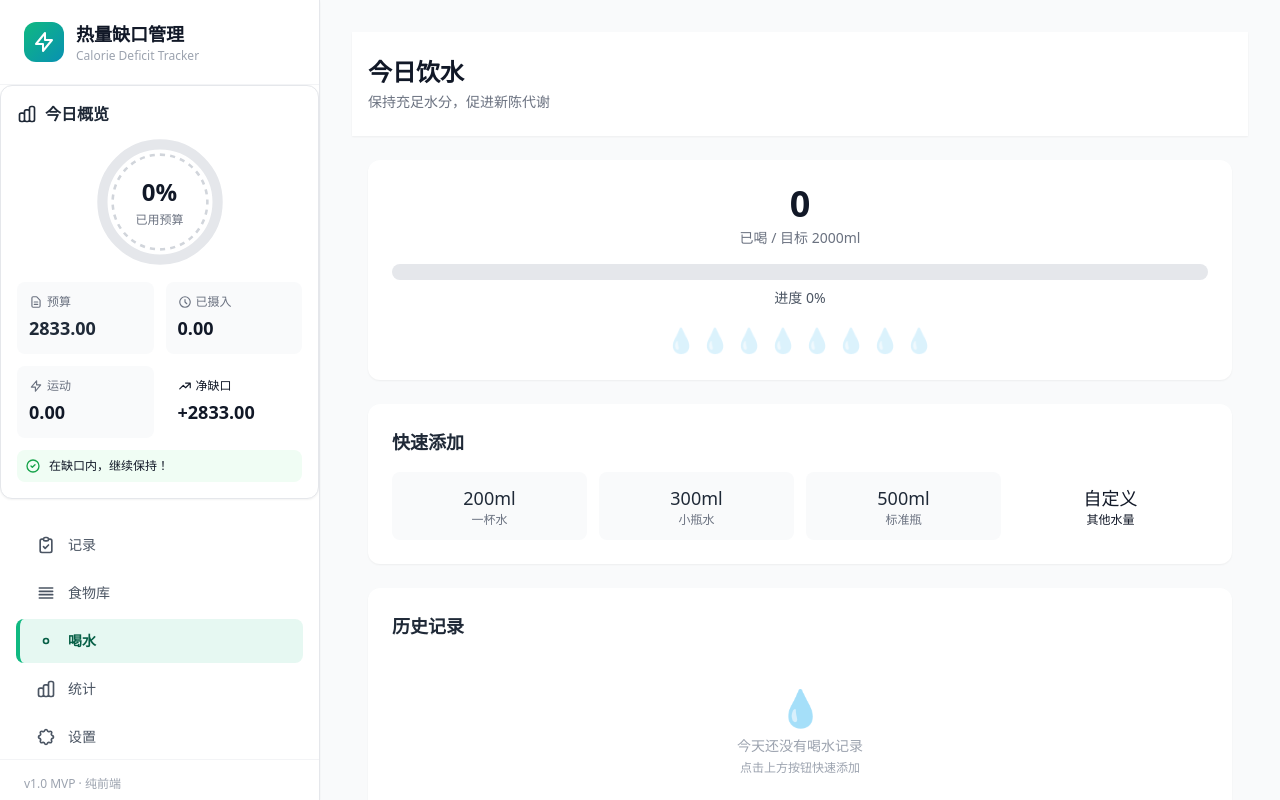
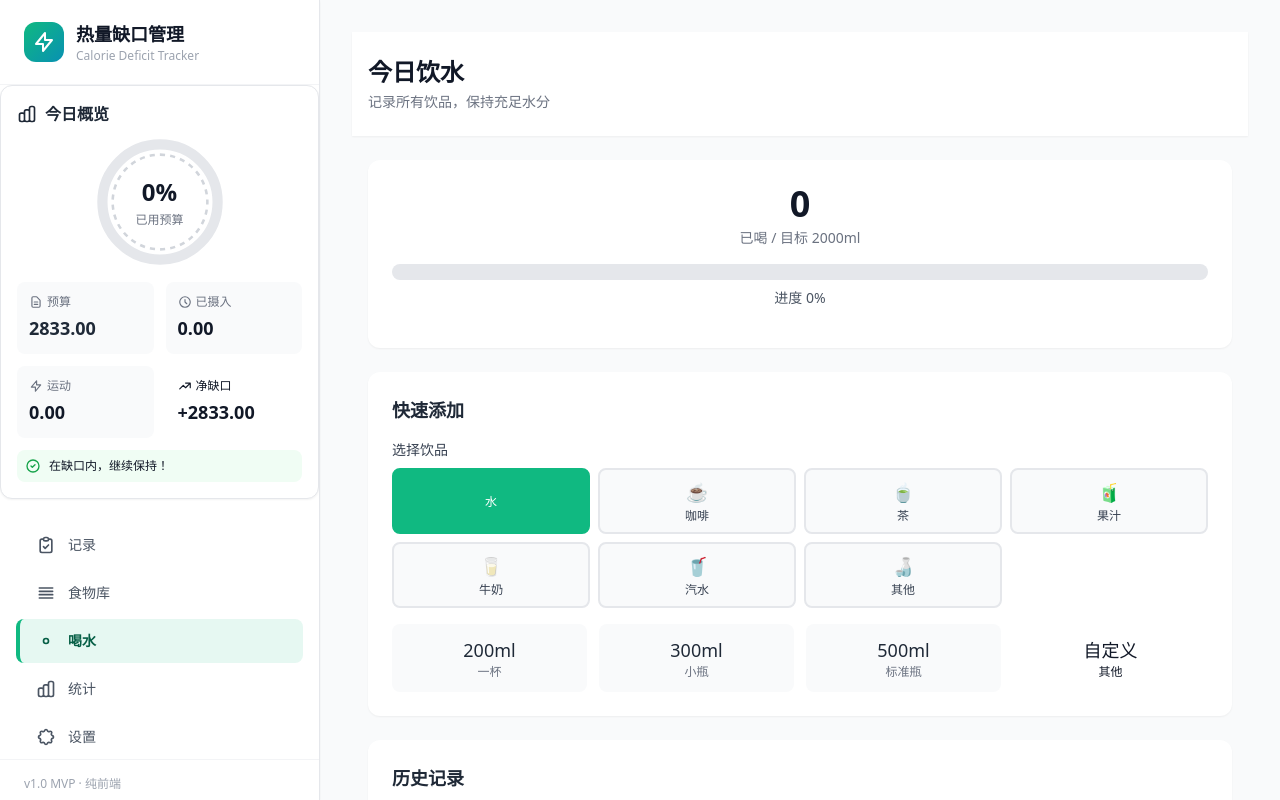
Before and after one commit to Leonn0924/calorie-tracker, a Vue app in the folder src/: page / in a window 1280 px wide. Both pictures are taken after a click on the button "喝水". Shown: the top 800 px of the page. Built offline with nearby package versions, Linux system fonts and the light colour scheme.

Commit message:
feat: 扩展喝水功能支持多种饮品类型
- 新增饮品类型：水/咖啡/茶/果汁/牛奶/汽水/其他
- 饮品类型选择 UI（图标 + 文字）
- 记录显示饮品类型图标
- 按类型统计水量
- 重命名：喝水 → 饮水（更通用）

```diff
--- a/src/src/composables/useWater.ts
+++ b/src/src/composables/useWater.ts
@@ -1,15 +1,28 @@
 import { computed } from 'vue'
-import type { WaterRecord, DailyWaterStats } from '@/types'
+import type { DrinkRecord, DailyDrinkStats } from '@/types'
 import { storage } from '@/utils/storage'
 import { getToday, formatTime } from '@/utils/date'
 
-const WATER_RECORDS_KEY = 'water_records'
-const DEFAULT_WATER_GOAL = 2000 // 默认 2000ml
+const DRINK_RECORDS_KEY = 'drink_records'
+const DEFAULT_DRINK_GOAL = 2000 // 默认 2000ml
+
+export type DrinkType = 'water' | 'coffee' | 'tea' | 'juice' | 'milk' | 'soda' | 'other'
+
+// 饮品类型配置
+export const DRINK_TYPES = {
+  water: { label: '水', icon: '', color: 'text-blue-500' },
+  coffee: { label: '咖啡', icon: '☕', color: 'text-amber-700' },
+  tea: { label: '茶', icon: '🍵', color: 'text-green-600' },
+  juice: { label: '果汁', icon: '🧃', color: 'text-orange-500' },
+  milk: { label: '牛奶', icon: '🥛', color: 'text-blue-100' },
+  soda: { label: '汽水', icon: '🥤', color: 'text-red-500' },
+  other: { label: '其他', icon: '🍶', color: 'text-gray-500' },
+} as const
 
 export function useWater() {
-  // 获取今日喝水记录
+  // 获取今日饮品记录
   const todayRecords = computed(() => {
-    const all = storage.get<WaterRecord[]>(WATER_RECORDS_KEY) || []
+    const all = storage.get<DrinkRecord[]>(DRINK_RECORDS_KEY) || []
     const today = getToday()
     return all.filter(r => r.createdAt.startsWith(today))
   })
@@ -22,7 +35,7 @@ export function useWater() {
   // 目标水量
   const waterGoal = computed(() => {
     const settings = storage.get<any>('settings')
-    return settings?.waterGoal || DEFAULT_WATER_GOAL
+    return settings?.waterGoal || DEFAULT_DRINK_GOAL
   })
 
   // 进度百分比
@@ -30,44 +43,65 @@ export function useWater() {
     return Math.min(100, Math.round((todayTotal.value / waterGoal.value) * 100))
   })
 
-  // 添加喝水记录
-  function addWater(amount: number, note?: string) {
-    const record: WaterRecord = {
+  // 按类型统计
+  const byType = computed(() => {
+    const stats = {
+      water: 0,
+      coffee: 0,
+      tea: 0,
+      juice: 0,
+      milk: 0,
+      soda: 0,
+      other: 0,
+    }
+
+    todayRecords.value.forEach(r => {
+      stats[r.type] += r.amount
+    })
+
+    return stats
+  })
+
+  // 添加饮品记录
+  function addWater(amount: number, type: DrinkType = 'water', note?: string) {
+    const record: DrinkRecord = {
       id: Date.now().toString(),
+      type,
       amount,
       time: formatTime(new Date()),
       note,
       createdAt: new Date().toISOString(),
     }
 
-    const all = storage.get<WaterRecord[]>(WATER_RECORDS_KEY) || []
+    const all = storage.get<DrinkRecord[]>(DRINK_RECORDS_KEY) || []
     all.push(record)
-    storage.set(WATER_RECORDS_KEY, all)
+    storage.set(DRINK_RECORDS_KEY, all)
 
     return record
   }
 
-  // 删除喝水记录
+  // 删除饮品记录
   function removeWater(id: string) {
-    const all = storage.get<WaterRecord[]>(WATER_RECORDS_KEY) || []
+    const all = storage.get<DrinkRecord[]>(DRINK_RECORDS_KEY) || []
     const filtered = all.filter(r => r.id !== id)
-    storage.set(WATER_RECORDS_KEY, filtered)
+    storage.set(DRINK_RECORDS_KEY, filtered)
   }
 
   // 清空今日记录
   function clearToday() {
-    const all = storage.get<WaterRecord[]>(WATER_RECORDS_KEY) || []
+    const all = storage.get<DrinkRecord[]>(DRINK_RECORDS_KEY) || []
     const today = getToday()
     const filtered = all.filter(r => !r.createdAt.startsWith(today))
-    storage.set(WATER_RECORDS_KEY, filtered)
+    storage.set(DRINK_RECORDS_KEY, filtered)
   }
 
   // 获取今日统计
-  const todayStats = computed<DailyWaterStats>(() => ({
+  const todayStats = computed<DailyDrinkStats>(() => ({
     total: todayTotal.value,
     records: todayRecords.value,
     goal: waterGoal.value,
     progress: progress.value,
+    byType: byType.value,
   }))
 
   return {
@@ -79,5 +113,6 @@ export function useWater() {
     addWater,
     removeWater,
     clearToday,
+    DRINK_TYPES,
   }
 }
--- a/src/src/types/index.ts
+++ b/src/src/types/index.ts
@@ -133,19 +133,29 @@ export interface DailyStats {
   exercises: ExerciseRecord[]
 }
 
-// 喝水记录
-export interface WaterRecord {
+// 饮品记录
+export interface DrinkRecord {
   id: string
+  type: 'water' | 'coffee' | 'tea' | 'juice' | 'milk' | 'soda' | 'other'  // 饮品类型
   amount: number        // 水量（ml）
   time: string          // 时间（HH:mm）
   note?: string         // 备注（可选）
   createdAt: string     // 创建时间
 }
 
-// 喝水统计
-export interface DailyWaterStats {
+// 饮品统计
+export interface DailyDrinkStats {
   total: number         // 总水量
-  records: WaterRecord[] // 记录列表
+  records: DrinkRecord[] // 记录列表
   goal: number          // 目标水量（默认 2000ml）
   progress: number      // 进度百分比
+  byType: {             // 按类型统计
+    water: number
+    coffee: number
+    tea: number
+    juice: number
+    milk: number
+    soda: number
+    other: number
+  }
 }
--- a/src/src/views/WaterView.vue
+++ b/src/src/views/WaterView.vue
@@ -3,7 +3,7 @@
     <div class="bg-white shadow-sm">
       <div class="px-4 py-6">
         <h1 class="text-2xl font-bold text-gray-900">今日饮水</h1>
-        <p class="text-sm text-gray-500 mt-1">保持充足水分，促进新陈代谢</p>
+        <p class="text-sm text-gray-500 mt-1">记录所有饮品，保持充足水分</p>
       </div>
     </div>
 
@@ -36,7 +36,7 @@
             class="text-2xl"
             :class="i * 250 <= todayStats.total ? 'opacity-100' : 'opacity-20'"
           >
-            💧
+
           </span>
         </div>
       </div>
@@ -44,20 +44,39 @@
       <!-- 快速添加 -->
       <div class="bg-white rounded-xl shadow-sm p-6">
         <h3 class="text-lg font-semibold text-gray-800 mb-4">快速添加</h3>
+
+        <!-- 饮品类型选择 -->
+        <div class="mb-4">
+          <label class="block text-sm font-medium text-gray-700 mb-2">选择饮品</label>
+          <div class="grid grid-cols-4 gap-2">
+            <button
+              v-for="(config, type) in DRINK_TYPES"
+              :key="type"
+              @click="selectedDrinkType = type"
+              :class="selectedDrinkType === type ? 'bg-health-green text-white border-health-green' : 'bg-gray-50 text-gray-700 border-gray-200'"
+              class="p-2 rounded-lg border-2 transition-colors text-center"
+            >
+              <div class="text-lg">{{ config.icon }}</div>
+              <div class="text-xs mt-0.5">{{ config.label }}</div>
+            </button>
+          </div>
+        </div>
+
+        <!-- 水量选择 -->
         <div class="grid grid-cols-4 gap-3">
           <button
             @click="handleQuickAdd(200)"
             class="p-3 bg-gray-50 rounded-lg hover:bg-gray-100 transition-colors"
           >
             <div class="text-lg font-medium text-gray-800">200ml</div>
-            <div class="text-xs text-gray-500">一杯水</div>
+            <div class="text-xs text-gray-500">一杯</div>
           </button>
           <button
             @click="handleQuickAdd(300)"
             class="p-3 bg-gray-50 rounded-lg hover:bg-gray-100 transition-colors"
           >
             <div class="text-lg font-medium text-gray-800">300ml</div>
-            <div class="text-xs text-gray-500">小瓶水</div>
+            <div class="text-xs text-gray-500">小瓶</div>
           </button>
           <button
             @click="handleQuickAdd(500)"
@@ -71,7 +90,7 @@
             class="p-3 bg-health-50 rounded-lg hover:bg-health-100 transition-colors"
           >
             <div class="text-lg font-medium text-health-600">自定义</div>
-            <div class="text-xs text-health-500">其他水量</div>
+            <div class="text-xs text-health-500">其他</div>
           </button>
         </div>
       </div>
@@ -96,9 +115,11 @@
             class="flex items-center justify-between p-3 bg-gray-50 rounded-lg hover:bg-gray-100 transition-colors group"
           >
             <div class="flex items-center gap-3">
-              <span class="text-xl">💧</span>
+              <span class="text-xl">{{ DRINK_TYPES[record.type].icon }}</span>
               <div>
-                <div class="font-medium text-gray-800">{{ record.amount }}ml</div>
+                <div class="font-medium text-gray-800">
+                  {{ record.amount }}ml {{ DRINK_TYPES[record.type].label }}
+                </div>
                 <div class="text-xs text-gray-500">{{ record.time }}</div>
               </div>
             </div>
@@ -115,7 +136,7 @@
 
         <div v-else class="text-center py-8 text-gray-400">
           <div class="text-4xl mb-2 opacity-50">💧</div>
-          <p class="text-sm">今天还没有喝水记录</p>
+          <p class="text-sm">今天还没有饮品记录</p>
           <p class="text-xs mt-1">点击上方按钮快速添加</p>
         </div>
       </div>
@@ -160,20 +181,21 @@
 
 <script setup lang="ts">
 import { ref } from 'vue'
-import { useWater } from '@/composables/useWater'
+import { useWater, DRINK_TYPES, type DrinkType } from '@/composables/useWater'
 
 const { todayStats, addWater, removeWater, clearToday } = useWater()
 
 const showCustomInput = ref(false)
 const customAmount = ref<number>(300)
+const selectedDrinkType = ref<DrinkType>('water')
 
 function handleQuickAdd(amount: number) {
-  addWater(amount)
+  addWater(amount, selectedDrinkType.value)
 }
 
 function handleCustomAdd() {
   if (customAmount.value && customAmount.value > 0) {
-    addWater(customAmount.value)
+    addWater(customAmount.value, selectedDrinkType.value)
     showCustomInput.value = false
     customAmount.value = 300
   }
@@ -186,7 +208,7 @@ function handleRemove(id: string) {
 }
 
 function handleClearToday() {
-  if (confirm('确定要清空今日所有喝水记录吗？')) {
+  if (confirm('确定要清空今日所有饮品记录吗？')) {
     clearToday()
   }
 }
```
